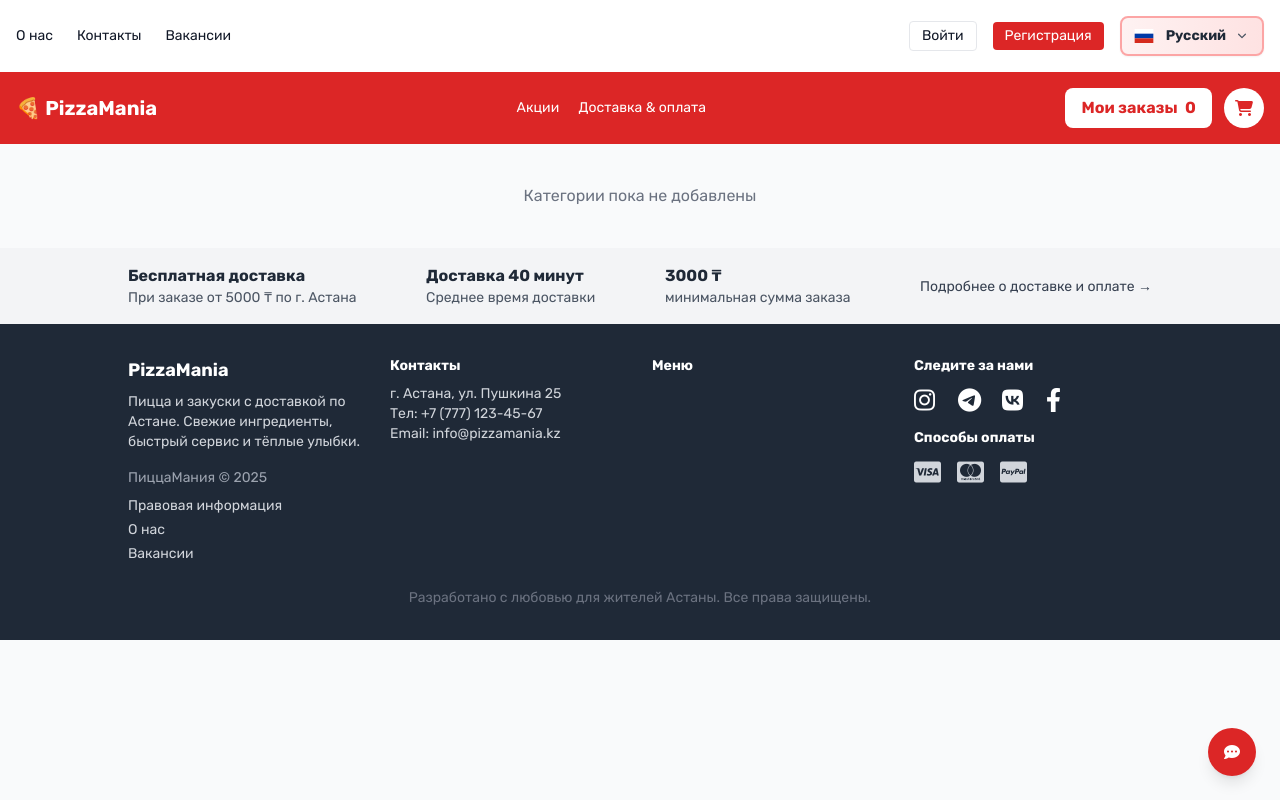
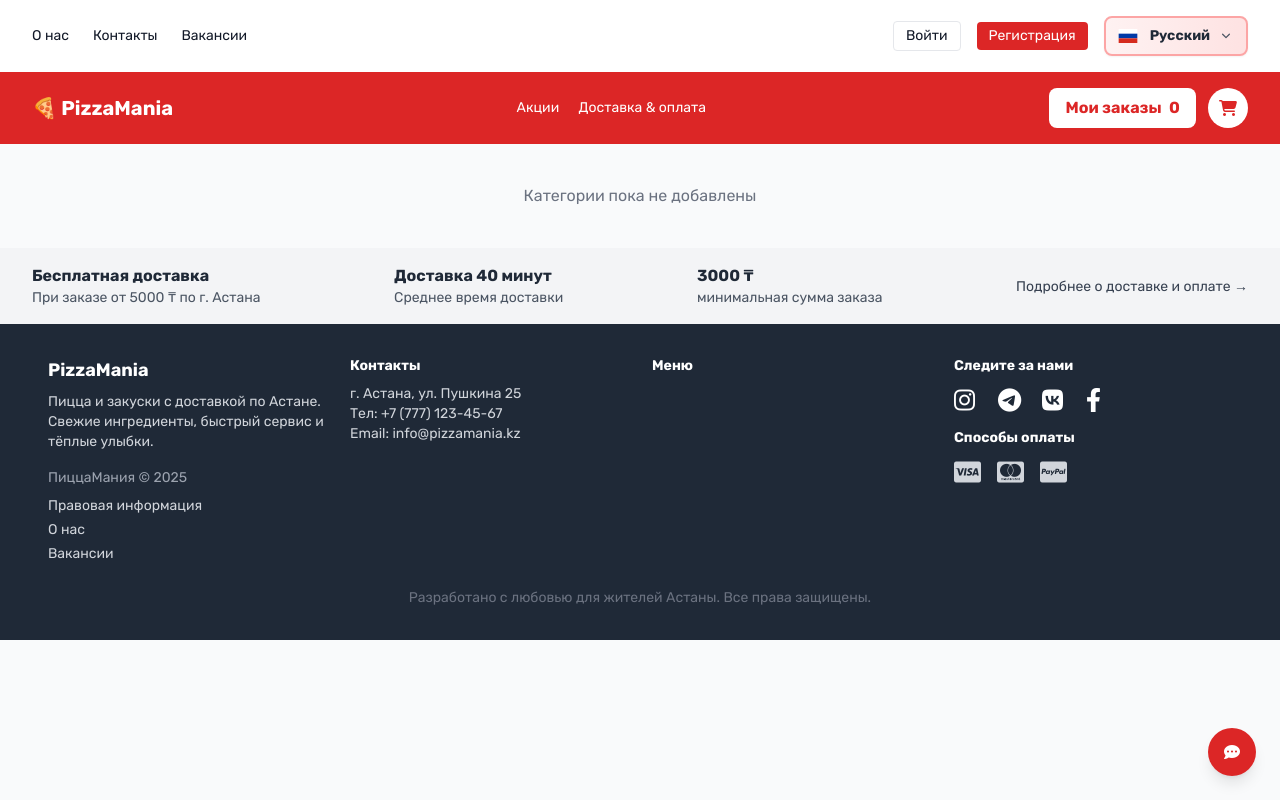
Before and after one commit to Ravexi1/PizzaMania, a Django app: page /ru/ in a window 1280 px wide. Run offline with Django 5.2, Linux system fonts and the light colour scheme; data that the repository does not hold is empty; some libraries are stand-ins or nearby versions.

Commit message:
bigger overlay, adaptation fixes

```diff
--- a/webapp/templates/webapp/about.html
+++ b/webapp/templates/webapp/about.html
@@ -4,7 +4,7 @@
 {% block title %}{% trans "О нас" %} — PizzaMania{% endblock %}
 
 {% block content %}
-<main class="max-w-5xl mx-auto py-6 md:py-10 px-4">
+<main class="max-w-7xl mx-auto py-6 md:py-10 px-4">
     <!-- Hero блок -->
     <div class="bg-gradient-to-r from-red-600 to-orange-500 text-white rounded-2xl p-6 md:p-12 mb-8 md:mb-12 text-center">
         <h1 class="text-3xl md:text-5xl font-bold mb-3 md:mb-4">{% trans "О нашей компании" %}</h1>
--- a/webapp/templates/webapp/base.html
+++ b/webapp/templates/webapp/base.html
@@ -262,6 +262,7 @@
 
     <!-- Верхний навбар -->
     <nav class="bg-white shadow p-4 text-sm">
+        <div class="max-w-7xl mx-auto w-full px-4">
         <!-- Desktop Navigation -->
         <div class="hidden md:flex justify-between items-center">
             <div class="flex space-x-6">
@@ -437,10 +438,12 @@
             }
         })();
         </script>
+        </div>
     </nav>
 
     <!-- Нижний навбар -->
     <nav id="bottom-nav" class="bg-red-600 text-white p-4 sticky top-0 z-50">
+        <div class="max-w-7xl mx-auto w-full px-4">
         <!-- Desktop Navigation -->
         <div class="hidden md:flex justify-between items-center">
             <a href="{% url 'home' %}" class="text-xl font-bold hover:text-gray-200">🍕 PizzaMania</a>
@@ -505,6 +508,7 @@
                 {% endif %}
                 <hr class="border-red-600 my-2">
             </div>
+        </div>
         </div>
     </nav>
 
@@ -647,7 +651,7 @@
 
     <!-- Верхний серый футер с информацией о доставке -->
     <div class="bg-gray-100 text-gray-800 py-4 px-4">
-        <div class="max-w-5xl mx-auto flex flex-col md:flex-row items-center justify-between gap-4 text-center md:text-left">
+        <div class="max-w-7xl mx-auto px-4 flex flex-col md:flex-row items-center justify-between gap-4 text-center md:text-left">
             <div class="flex flex-col">
                 <div class="font-semibold">{% trans "Бесплатная доставка" %}</div>
                 <div class="text-sm text-gray-600">{% trans "При заказе от 5000 ₸ по г. Астана" %}</div>
@@ -668,7 +672,7 @@
 
     <!-- Основной футер -->
     <footer class="bg-gray-800 text-white p-6 md:p-8 mt-0">
-        <div class="max-w-5xl mx-auto grid grid-cols-1 sm:grid-cols-2 md:grid-cols-4 gap-6 text-sm">
+        <div class="max-w-7xl mx-auto px-4 grid grid-cols-1 sm:grid-cols-2 md:grid-cols-4 gap-6 text-sm">
             <div>
                 <h3 class="font-bold mb-2 text-lg">PizzaMania</h3>
                 <p class="text-gray-300">{% trans "Пицца и закуски с доставкой по Астане. Свежие ингредиенты, быстрый сервис и тёплые улыбки." %}</p>
@@ -717,7 +721,7 @@
             </div>
         </div>
 
-        <div class="max-w-5xl mx-auto mt-6 text-center text-gray-500 text-sm">
+        <div class="max-w-7xl mx-auto px-4 mt-6 text-center text-gray-500 text-sm">
             <span>{% trans "Разработано с любовью для жителей Астаны. Все права защищены." %}</span>
         </div>
     </footer>
--- a/webapp/templates/webapp/cart.html
+++ b/webapp/templates/webapp/cart.html
@@ -3,7 +3,7 @@
 {% load i18n %}
 
 {% block content %}
-<main class="max-w-5xl mx-auto py-6 md:py-10 px-4">
+<main class="max-w-7xl mx-auto py-6 md:py-10 px-4">
     <h1 class="text-2xl md:text-3xl font-bold mb-6 md:mb-8">{% trans "Корзина" %}</h1>
 
     {% if cart_items %}
--- a/webapp/templates/webapp/contacts.html
+++ b/webapp/templates/webapp/contacts.html
@@ -4,7 +4,7 @@
 {% block title %}{% trans "Контакты" %} — PizzaMania{% endblock %}
 
 {% block content %}
-<main class="max-w-5xl mx-auto py-6 md:py-10 px-4">
+<main class="max-w-7xl mx-auto py-6 md:py-10 px-4">
     <!-- Hero блок -->
     <div class="bg-gradient-to-r from-red-600 to-orange-500 text-white rounded-2xl p-6 md:p-12 mb-8 md:mb-12 text-center">
         <h1 class="text-3xl md:text-5xl font-bold mb-3 md:mb-4">{% trans "Свяжитесь с нами" %}</h1>
--- a/webapp/templates/webapp/home.html
+++ b/webapp/templates/webapp/home.html
@@ -5,16 +5,16 @@
 
 {% block content %}
     <!-- Главная страница с каталогом -->
-    <main class="max-w-5xl mx-auto py-6 md:py-10 px-4 space-y-12 md:space-y-16">
+    <main class="max-w-7xl mx-auto py-6 md:py-10 px-4 space-y-12 md:space-y-16">
         {% load custom_filters %}
 
         <!-- Блок "Акции" -->
         {% if discounted_products %}
         <section id="offers">
             <h2 class="text-xl md:text-2xl font-bold mb-4 px-2 md:px-0 text-red-600">🔥 {% trans "Акции" %}</h2>
-            <div class="grid grid-cols-1 sm:grid-cols-2 md:grid-cols-3 gap-4 md:gap-6">
+            <div class="grid grid-cols-1 sm:grid-cols-2 md:grid-cols-3 lg:grid-cols-4 gap-4 md:gap-6">
                 {% for product in discounted_products %}
-                <a href="{% url 'product_detail' product.pk %}" class="flex md:block gap-4 md:gap-0 p-3 md:p-4 rounded transition group bg-red-50 border-2 border-red-200">
+                <a href="{% url 'product_detail' product.pk %}" class="flex flex-row md:flex-col gap-4 p-3 md:p-4 rounded transition group bg-red-50 border-2 border-red-200 items-stretch">
                     {% if product.image %}
                     <img src="{{ product.image.url }}" alt="{{ product.name }}" class="w-32 h-32 md:w-full md:h-auto md:aspect-square object-cover rounded md:mb-3 flex-shrink-0 md:group-hover:scale-95 transition-transform duration-300">
                     {% else %}
@@ -22,16 +22,16 @@
                         <span class="text-gray-400 text-xs md:text-sm">{% trans "Нет фото" %}</span>
                     </div>
                     {% endif %}
-                    <div class="flex-1 flex flex-col md:block">
+                    <div class="flex-1 flex flex-col h-32 md:h-auto">
                         <h3 class="font-bold text-sm md:text-lg mb-1 md:mb-2">{{ product.name }}</h3>
                         <p class="text-gray-600 text-xs md:text-sm mb-2 md:mb-3 line-clamp-2">{{ product.description|truncatewords:10 }}</p>
                         <div class="flex flex-col md:flex-row md:justify-between md:items-center gap-1 md:gap-2 mt-auto">
                             <div>
-                                <div class="flex items-center gap-1 md:gap-2">
+                                <div class="flex flex-col">
+                                    <span class="text-[10px] md:text-sm text-gray-400 line-through">{{ product.get_original_min_price|floatformat:0 }} ₸</span>
                                     <span class="text-base md:text-xl font-bold text-red-600">{{ product.get_display_price }} ₸</span>
-                                    <span class="text-[10px] md:text-sm text-gray-400 line-through">{{ product.get_original_min_price|floatformat:0 }} ₸</span>
                                 </div>
-                                <span class="bg-red-600 text-white px-2 py-0.5 rounded-full text-[10px] md:text-xs">-{{ product.discount|floatformat:0 }}%</span>
+                                <span class="bg-red-600 text-white px-2 py-0.5 rounded-full text-[10px] md:text-xs mt-2 inline-block">-{{ product.discount|floatformat:0 }}%</span>
                             </div>
                             <span class="hidden md:inline-block px-3 md:px-4 py-1.5 md:py-2 rounded border border-red-500 text-red-600 hover:bg-red-600 hover:text-white transition text-xs md:text-sm">
                                 {% trans "Подробнее" %}
@@ -47,9 +47,9 @@
         {% for category in categories %}
         <section id="{{ category.slug }}">
             <h2 class="text-xl md:text-2xl font-bold mb-4 px-2 md:px-0">{% category_label category %}</h2>
-            <div class="grid grid-cols-1 sm:grid-cols-2 md:grid-cols-3 gap-4 md:gap-6">
+            <div class="grid grid-cols-1 sm:grid-cols-2 md:grid-cols-3 lg:grid-cols-4 gap-4 md:gap-6">
                 {% for product in category.products.all %}
-                <a href="{% url 'product_detail' product.pk %}" class="flex md:block gap-4 md:gap-0 p-3 md:p-4 rounded transition group">
+                <a href="{% url 'product_detail' product.pk %}" class="flex flex-row md:flex-col gap-4 p-3 md:p-4 rounded transition group items-stretch">
                     {% if product.image %}
                     <img src="{{ product.image.url }}" alt="{{ product.name }}" class="w-32 h-32 md:w-full md:h-auto md:aspect-square object-cover rounded md:mb-3 flex-shrink-0 md:group-hover:scale-95 transition-transform duration-300">
                     {% else %}
@@ -57,15 +57,15 @@
                         <span class="text-gray-400 text-xs md:text-sm">{% trans "Нет фото" %}</span>
                     </div>
                     {% endif %}
-                    <div class="flex-1 flex flex-col md:block">
+                    <div class="flex-1 flex flex-col h-32 md:h-auto">
                         <h3 class="font-bold text-sm md:text-lg mb-1 md:mb-2">{{ product.name }}</h3>
                         <p class="text-gray-600 text-xs md:text-sm mb-2 md:mb-3 line-clamp-2">{{ product.description|truncatewords:10 }}</p>
-                        <div class="flex flex-col md:flex-row md:justify-between md:items-center gap-1 md:gap-2 mt-auto">
+                        <div class="flex flex-col md:flex-row md:justify-between md:items-end gap-1 md:gap-2 mt-auto">
                             <div>
                                 {% if product.discount and product.discount > 0 %}
-                                <div class="flex items-center gap-1 md:gap-2">
-                                    <span class="text-base md:text-xl font-bold text-red-600">{{ product.get_display_price }} ₸</span>
-                                    <span class="text-[10px] md:text-sm text-gray-400 line-through">{{ product.get_original_min_price|floatformat:0 }} ₸</span>
+                                <div class="flex flex-col">
+                                    <span class="text-[10px] md:text-sm text-gray-400 line-through mb-0.5">{{ product.get_original_min_price|floatformat:0 }} ₸</span>
+                                    <span class="text-base md:text-xl font-bold text-red-600 mt-1">{{ product.get_display_price }} ₸</span>
                                 </div>
                                 {% else %}
                                 <span class="text-base md:text-xl font-bold text-red-600">{{ product.get_display_price }} ₸</span>
--- a/webapp/templates/webapp/order_history.html
+++ b/webapp/templates/webapp/order_history.html
@@ -3,7 +3,7 @@
 {% load i18n %}
 
 {% block content %}
-<main class="max-w-5xl mx-auto py-6 md:py-10 px-4">
+<main class="max-w-7xl mx-auto py-6 md:py-10 px-4">
     <h1 class="text-2xl md:text-3xl font-bold mb-6 md:mb-8">{% trans "История заказов" %}</h1>
     {% if orders_info %}
     <div class="space-y-4 md:space-y-6">
```
Also changed, not shown: webapp/templates/webapp/product_detail.html (+19 -11 lines).
